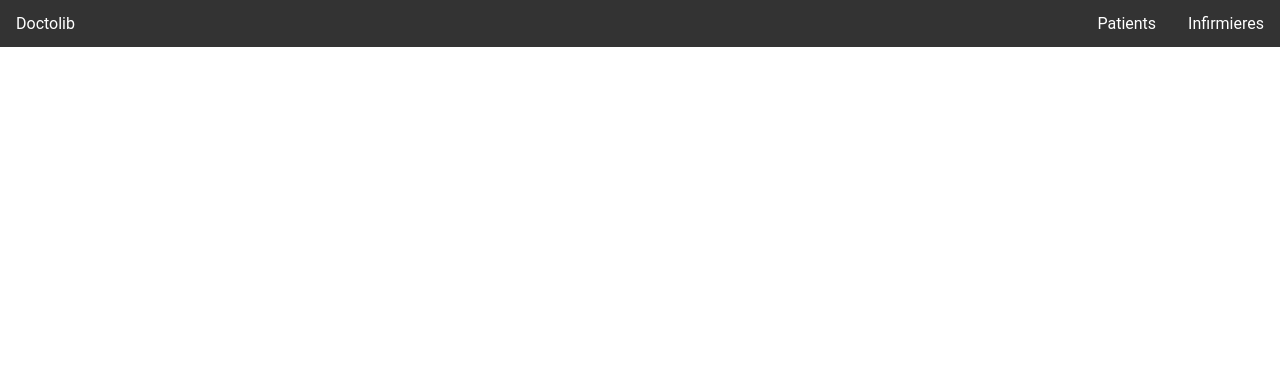
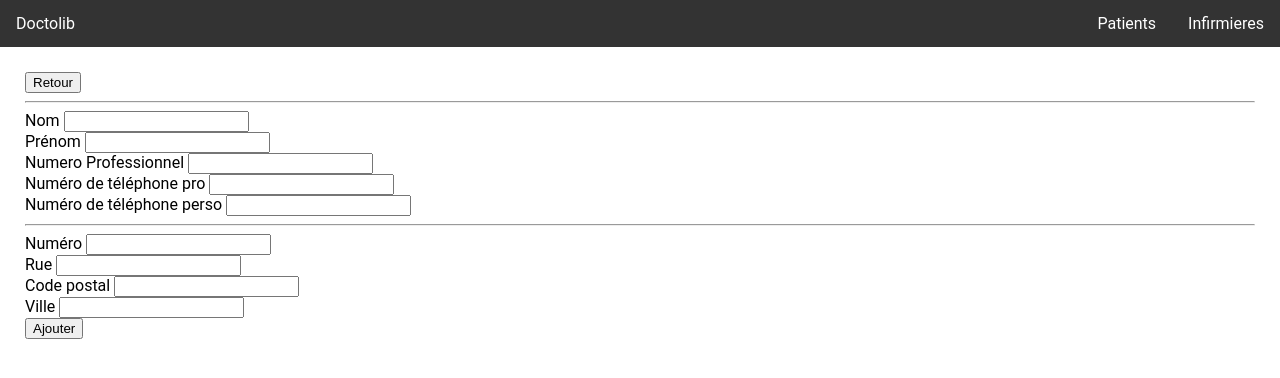
Before and after one commit to Petit-Chaperon-Rouge/doctolib-front, an Angular app: page /infirmieres/new in a window 1280 px wide. Before the commit this address led to /. Shown: the top 378 px of the page. Built offline with nearby package versions, Linux system fonts and the light colour scheme.

Commit message:
chore(infirmiere): Squelette de la page ajout infirmiere

```diff
--- a/src/app/app-routing.module.ts
+++ b/src/app/app-routing.module.ts
@@ -1,6 +1,7 @@
 import { NgModule } from '@angular/core';
 import { RouterModule, Routes } from '@angular/router';
 import { InfirmiereListComponent } from './infirmiere-list/infirmiere-list.component';
+import { InfirmiereNewComponent } from './infirmiere-new/infirmiere-new.component';
 import { PatientListComponent } from './patient-list/patient-list.component';
 
 const routes: Routes = [
@@ -12,7 +13,7 @@ const routes: Routes = [
     path: 'infirmieres',
     children: [
       { path: '', component: InfirmiereListComponent, pathMatch: 'full' },
-      //     { path: 'new', component: NewInfirmiereComponent },
+          { path: 'new', component: InfirmiereNewComponent },
       //     { path: ':id', component: InfirmierePageComponent },
     ],
   },
--- a/src/app/infirmiere-list/infirmiere-list.component.html
+++ b/src/app/infirmiere-list/infirmiere-list.component.html
@@ -9,7 +9,7 @@
                 <th>Prénom</th>
                 <th>Tel Pro</th>
                 <th>Tel Perso</th>
-                <th></th>
+                <!-- <th></th> -->
                 <th></th>
             </tr>
         </thead>
@@ -20,10 +20,10 @@
                 <td>{{infirmiere.prenom}}</td>
                 <td>{{infirmiere.telPro}}</td>
                 <td>{{infirmiere.telPerso}}</td>
-                <td><button (click)="updateInfirmiere()" class="btn btn-sm">Modifier</button></td>
+                <!-- <td><button (click)="updateInfirmiere()" class="btn btn-sm">Modifier</button></td> -->
                 <td><button (click)="deleteInfirmiere(infirmiere.id)" class="btn btn-danger btn-sm">Supprimer</button></td>
             </tr>
         </tbody>
     </table>
-    <!-- <button routerLink="/infirmieres/add">Ajouter une infirmiere</button> -->
+    <button routerLink="/infirmieres/new">Ajouter une infirmiere</button>
 </div>
--- /dev/null
+++ b/src/app/infirmiere-new/infirmiere-new.component.html
@@ -0,0 +1,47 @@
+<button routerLink="/infirmieres">Retour</button>
+
+<hr>
+
+<form [formGroup]="infirmiereForm" (ngSubmit)="createInfirmiere()">
+    <div class="form-item">
+        <label for="nom">Nom </label>
+        <input type="text" id="nom" formControlName="nom" />
+    </div>
+    <div class="form-item">
+        <label for="prenom">Prénom </label>
+        <input type="text" id="prenom" formControlName="prenom" />
+    </div>
+    <div class="form-item">
+        <label for="numeroProfessionnel">Numero Professionnel </label>
+        <input type="number" id="numeroProfessionnel" formControlName="numeroProfessionnel" />
+    </div>
+    <div class="form-item">
+        <label for="telPro">Numéro de téléphone pro </label>
+        <input type="tel" id="telPro" formControlName="telPro" />
+    </div>
+    <div class="form-item">
+        <label for="telPerso">Numéro de téléphone perso </label>
+        <input type="tel" id="telPerso" formControlName="telPerso" />
+    </div>
+    <hr>
+    <!-- Adresse -->
+    <div class="form-group" formGroupName="adresse">
+        <div class="form-item">
+            <label for="numero">Numéro </label>
+            <input type="text" id="numero" formControlName="numero" />
+        </div>
+        <div class="form-item">
+            <label for="rue">Rue </label>
+            <input type="text" id="rue" formControlName="rue" />
+        </div>
+        <div class="form-item">
+            <label for="cp">Code postal </label>
+            <input type="text" id="cp" formControlName="cp" />
+        </div>
+        <div class="form-item">
+            <label for="ville">Ville </label>
+            <input type="text" id="ville" formControlName="ville" />
+        </div>
+    </div>
+    <button type="submit">Ajouter</button>
+</form>
--- /dev/null
+++ b/src/app/infirmiere-new/infirmiere-new.component.ts
@@ -0,0 +1,68 @@
+import { Component, OnInit } from '@angular/core';
+
+import {
+  FormBuilder,
+  FormControl,
+  FormGroup,
+  Validators,
+} from '@angular/forms';
+import { Infirmiere } from '../shared/model/infirmiere';
+import { InfirmiereService } from '../shared/service/infirmiere.service';
+
+@Component({
+  selector: 'app-infirmiere-new',
+  templateUrl: './infirmiere-new.component.html',
+  styleUrls: ['./infirmiere-new.component.css'],
+})
+export class InfirmiereNewComponent implements OnInit {
+  infirmiereForm: FormGroup;
+
+  constructor(private fb: FormBuilder, private infirmiereService: InfirmiereService) {
+    this.infirmiereForm = this.fb.group({
+      nom: new FormControl('', [
+        Validators.required,
+        Validators.minLength(3),
+        Validators.maxLength(50),
+      ]),
+      prenom: this.fb.control('', [
+        Validators.required,
+        Validators.minLength(3),
+        Validators.maxLength(50),
+      ]),
+      numeroProfessionnel: this.fb.control('', [
+        Validators.required,
+      ]),
+      telPro: this.fb.control('', [
+        Validators.required,
+        Validators.minLength(15),
+        Validators.maxLength(15),
+      ]),
+      telPerso: this.fb.control('', [
+        Validators.required,
+        Validators.minLength(15),
+        Validators.maxLength(15),
+      ]),
+      adresse: new FormGroup({
+        numero: new FormControl(),
+        rue: new FormControl(),
+        cp: new FormControl(),
+        ville: new FormControl(),
+      }),
+    });
+  }
+
+  ngOnInit(): void {}
+
+  createInfirmiere(): void {
+    console.log(this.infirmiereForm.value.adresse);
+    // if (this.infirmiereForm.status === 'VALID') {
+    //   this.infirmiereForm.value.adresse;
+    //   this.infirmiereService
+    //     .postInfirmiere(this.infirmiereForm.value)
+    //     .subscribe((newInfirmiere: Infirmiere) => {
+    //       console.log(newInfirmiere);
+    //       this.infirmiereForm.reset();
+    //     });
+    // }
+  }
+}
--- a/src/app/patient-list/patient-list.component.html
+++ b/src/app/patient-list/patient-list.component.html
@@ -10,7 +10,7 @@
                 <th>Sexe</th>
                 <th>Numero Secu</th>
                 <th>Infirmiere</th>
-                <th></th>
+                <!-- <th></th> -->
                 <th></th>
             </tr>
         </thead>
@@ -22,7 +22,7 @@
                 <td>{{patient.sexe}}</td>
                 <td>{{patient.numeroSecuriteSocial}}</td>
                 <td>{{patient.infirmiere.nom | uppercase}} {{patient.infirmiere.prenom}}</td>
-                <td><button (click)="updatePatient()" class="btn btn-sm">Modifier</button></td>
+                <!-- <td><button (click)="updatePatient()" class="btn btn-sm">Modifier</button></td> -->
                 <td><button (click)="deletePatient(patient.id)" class="btn btn-danger btn-sm">Supprimer</button>
                 </td>
             </tr>
```
Also changed, not shown: src/app/app.module.ts (+9 -4 lines), src/app/infirmiere-new/infirmiere-new.component.css (added), 1 other file (tests, documents, lock files or other folders).
